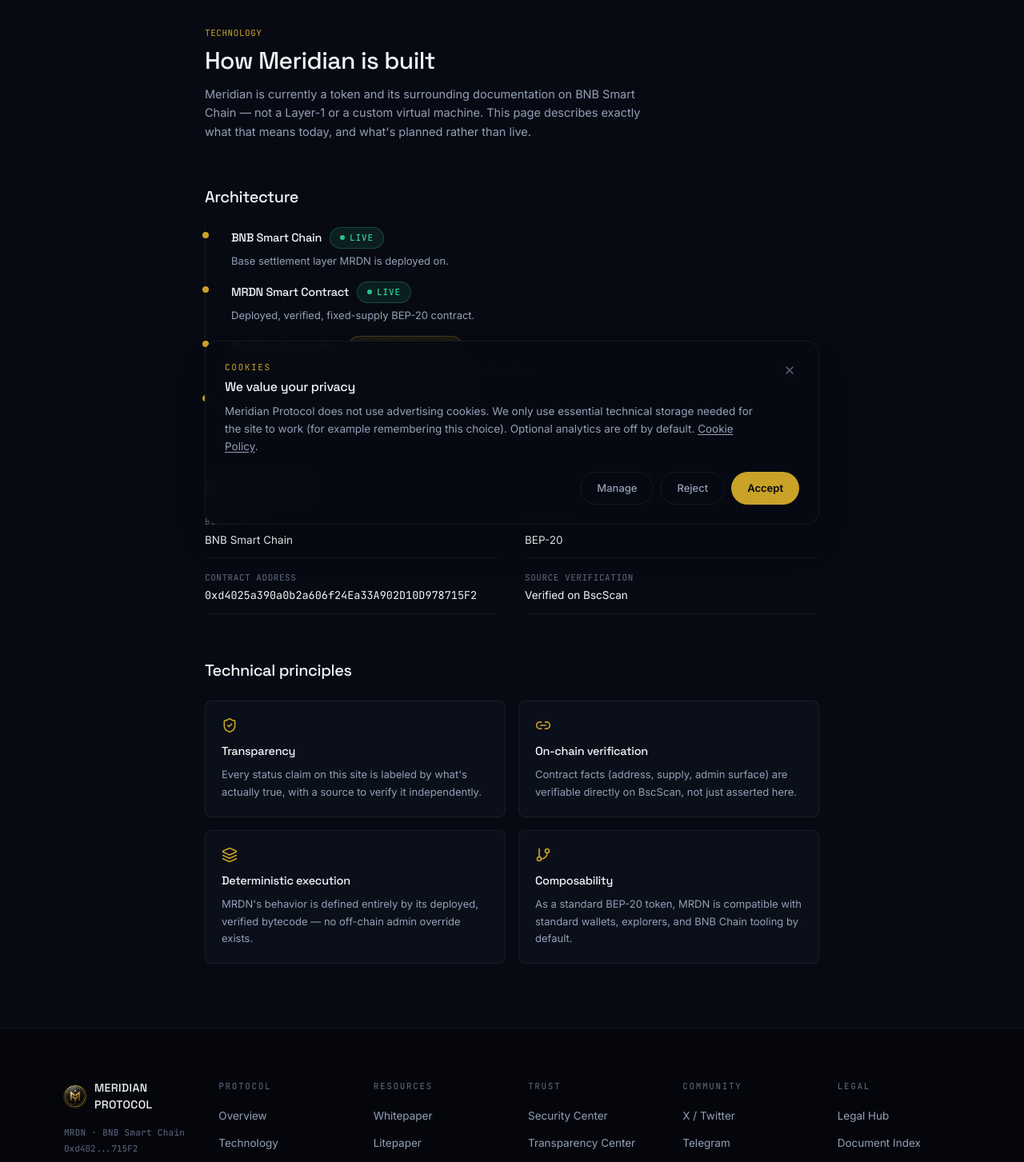
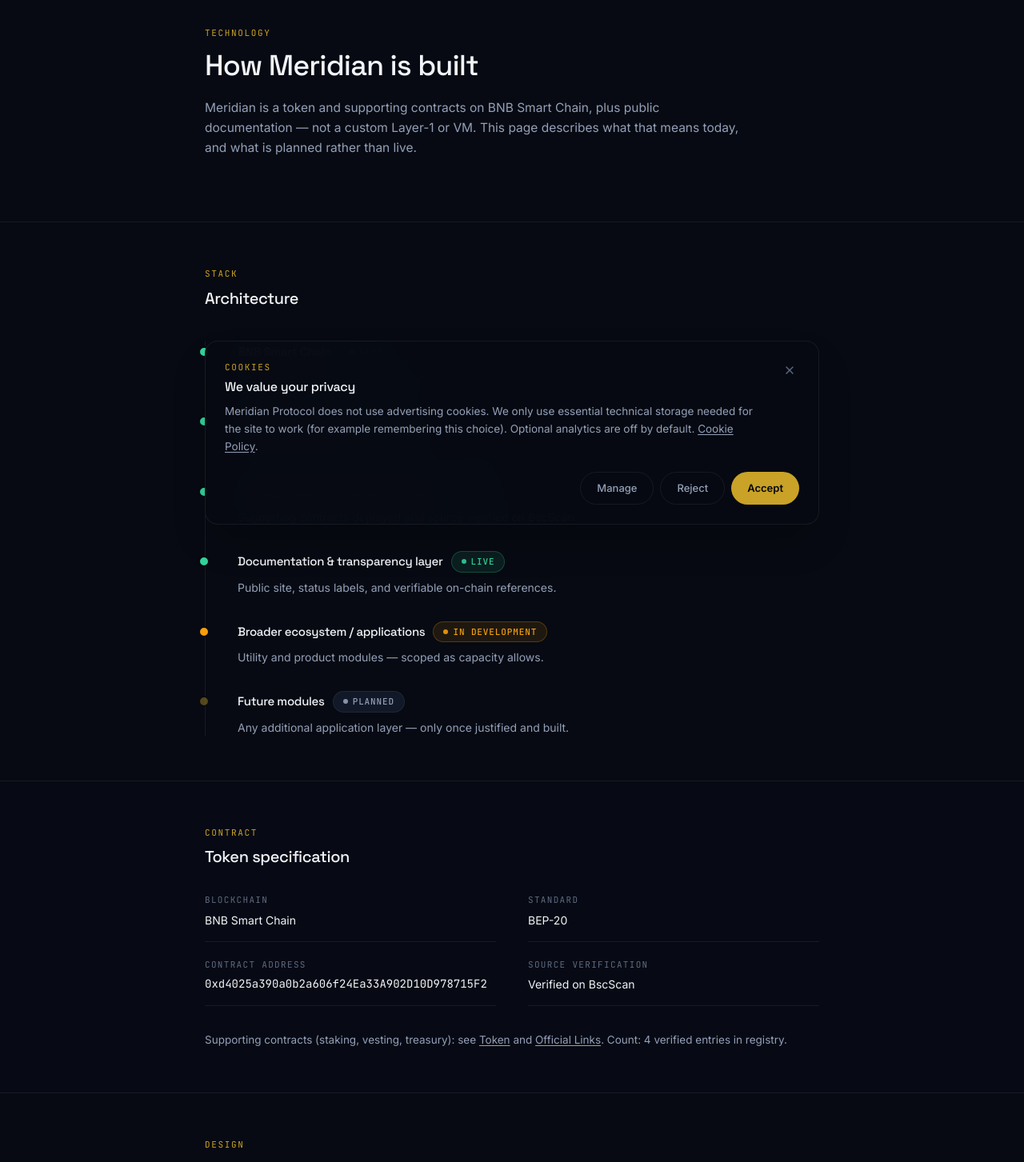
Before and after one commit to AuthorFarhanFaiz/MeridianProtocol-OfficialWebsite, a React (Vite) app: page /technology in a window 1280 px wide. Shown: the part 120-1573 px from the top of the page at 80% size. Built offline with nearby package versions, Linux system fonts and the light colour scheme.

Commit message:
Update Technology.tsx

```diff
--- a/src/pages/Technology.tsx
+++ b/src/pages/Technology.tsx
@@ -1,89 +1,205 @@
 import { Layers, ShieldCheck, Link2, GitBranch } from "lucide-react";
-import { TOKEN_CONFIG } from "@/data/token";
+import { TOKEN_CONFIG, CONTRACTS } from "@/data/token";
 import StatusBadge from "@/components/StatusBadge";
+import { Link } from "react-router-dom";
 
 const ARCHITECTURE_LAYERS = [
-  { layer: "BNB Smart Chain", status: "LIVE", desc: "Base settlement layer MRDN is deployed on." },
-  { layer: "MRDN Smart Contract", status: "LIVE", desc: "Deployed, verified, fixed-supply BEP-20 contract." },
-  { layer: "Meridian Ecosystem", status: "IN DEVELOPMENT", desc: "Documentation, governance model, and community structure." },
-  { layer: "Future Modules / Applications", status: "PLANNED", desc: "Any application layer built on top — scoped only once justified." },
+  {
+    layer: "BNB Smart Chain",
+    status: "LIVE",
+    desc: "Base settlement layer where MRDN and related contracts are deployed.",
+  },
+  {
+    layer: "MRDN Token Contract",
+    status: "LIVE",
+    desc: "Fixed-supply BEP-20. Verified. No owner, mint, pause, or blacklist.",
+  },
+  {
+    layer: "Staking · Vesting · Treasury Timelock",
+    status: "LIVE",
+    desc: "Supporting contracts deployed and source-verified on BscScan.",
+  },
+  {
+    layer: "Documentation & transparency layer",
+    status: "LIVE",
+    desc: "Public site, status labels, and verifiable on-chain references.",
+  },
+  {
+    layer: "Broader ecosystem / applications",
+    status: "IN DEVELOPMENT",
+    desc: "Utility and product modules — scoped as capacity allows.",
+  },
+  {
+    layer: "Future modules",
+    status: "PLANNED",
+    desc: "Any additional application layer — only once justified and built.",
+  },
 ];
 
 const PRINCIPLES = [
   {
     icon: ShieldCheck,
     title: "Transparency",
-    body: "Every status claim on this site is labeled by what's actually true, with a source to verify it independently.",
+    body: "Every status claim on this site is labeled by what’s actually true, with a path to verify it independently.",
   },
   {
     icon: Link2,
     title: "On-chain verification",
-    body: "Contract facts (address, supply, admin surface) are verifiable directly on BscScan, not just asserted here.",
+    body: "Contract facts (address, supply, admin surface) are verifiable on BscScan, not only asserted here.",
   },
   {
     icon: Layers,
     title: "Deterministic execution",
-    body: "MRDN's behavior is defined entirely by its deployed, verified bytecode — no off-chain admin override exists.",
+    body: "MRDN’s core token behavior is defined by verified bytecode — no owner-based mint or pause on the token.",
   },
   {
     icon: GitBranch,
     title: "Composability",
-    body: "As a standard BEP-20 token, MRDN is compatible with standard wallets, explorers, and BNB Chain tooling by default.",
+    body: "As a standard BEP-20, MRDN works with standard wallets, explorers, and BNB Chain tooling by default.",
   },
 ];
 
 export default function Technology() {
   return (
-    <div className="container-page py-20">
-      <div className="mx-auto max-w-3xl">
-        <p className="font-mono text-[11px] uppercase tracking-wider text-line">Technology</p>
-        <h1 className="mt-2 text-3xl font-medium text-ink">How Meridian is built</h1>
-        <p className="mt-3 max-w-xl text-[14.5px] leading-relaxed text-ink-dim">
-          Meridian is currently a token and its surrounding documentation on {TOKEN_CONFIG.chain} — not
-          a Layer-1 or a custom virtual machine. This page describes exactly what that means today, and
-          what's planned rather than live.
-        </p>
+    <div>
+      <section className="border-b border-surface-border">
+        <div className="container-page py-16 sm:py-20">
+          <div className="mx-auto max-w-3xl">
+            <p className="font-mono text-[11px] uppercase tracking-[0.15em] text-line">
+              Technology
+            </p>
+            <h1 className="mt-3 font-display text-3xl font-medium tracking-tight text-ink sm:text-4xl">
+              How Meridian is built
+            </h1>
+            <p className="mt-5 max-w-2xl text-[15.5px] leading-relaxed text-ink-dim">
+              Meridian is a token and supporting contracts on {TOKEN_CONFIG.chain},
+              plus public documentation — not a custom Layer-1 or VM. This page
+              describes what that means today, and what is planned rather than live.
+            </p>
+          </div>
+        </div>
+      </section>
 
-        <h2 className="mt-14 text-xl font-medium text-ink">Architecture</h2>
-        <div className="relative mt-6 space-y-4 border-l border-surface-border pl-8">
-          {ARCHITECTURE_LAYERS.map((l) => (
-            <div key={l.layer} className="relative">
-              <span className="absolute -left-[38px] top-1 h-3 w-3 rounded-full border-2 border-base bg-line" />
-              <div className="flex flex-wrap items-center gap-2.5">
-                <h3 className="text-[14.5px] font-medium text-ink">{l.layer}</h3>
-                <StatusBadge status={l.status} />
-              </div>
-              <p className="mt-1.5 max-w-md text-[13px] text-ink-dim">{l.desc}</p>
+      <section className="border-b border-surface-border">
+        <div className="container-page py-14">
+          <div className="mx-auto max-w-3xl">
+            <p className="font-mono text-[11px] uppercase tracking-[0.15em] text-line">
+              Stack
+            </p>
+            <h2 className="mt-2 text-xl font-medium text-ink">Architecture</h2>
+
+            <div className="relative mt-10 space-y-8 border-l border-surface-border pl-8 sm:pl-10">
+              {ARCHITECTURE_LAYERS.map((l) => (
+                <div key={l.layer} className="relative">
+                  <span
+                    className={`absolute -left-[41px] top-1.5 h-3.5 w-3.5 rounded-full border-2 border-base sm:-left-[49px] ${
+                      l.status === "LIVE"
+                        ? "bg-status-live"
+                        : l.status === "IN DEVELOPMENT"
+                        ? "bg-status-progress"
+                        : "bg-line/40"
+                    }`}
+                  />
+                  <div className="flex flex-wrap items-center gap-2.5">
+                    <h3 className="text-[15px] font-medium text-ink">{l.layer}</h3>
+                    <StatusBadge
+                      status={l.status}
+                      tone={
+                        l.status === "LIVE"
+                          ? "live"
+                          : l.status === "IN DEVELOPMENT"
+                          ? "progress"
+                          : "planned"
+                      }
+                    />
+                  </div>
+                  <p className="mt-2 max-w-xl text-[14px] text-ink-dim">{l.desc}</p>
+                </div>
+              ))}
             </div>
-          ))}
+          </div>
         </div>
+      </section>
 
-        <h2 className="mt-14 text-xl font-medium text-ink">Smart contract</h2>
-        <div className="mt-5 grid gap-x-8 gap-y-4 sm:grid-cols-2">
-          {[
-            { label: "Blockchain", value: TOKEN_CONFIG.chain },
-            { label: "Standard", value: TOKEN_CONFIG.standard },
-            { label: "Contract address", value: TOKEN_CONFIG.contractAddress, mono: true },
-            { label: "Source verification", value: TOKEN_CONFIG.contractVerified ? "Verified on BscScan" : "Unverified" },
-          ].map((f) => (
-            <div key={f.label} className="border-b border-surface-border pb-3">
-              <p className="font-mono text-[11px] uppercase tracking-wider text-ink-faint">{f.label}</p>
-              <p className={`mt-1 text-[13.5px] text-ink ${f.mono ? "break-all font-mono" : ""}`}>{f.value}</p>
+      <section className="border-b border-surface-border bg-surface/10">
+        <div className="container-page py-14">
+          <div className="mx-auto max-w-3xl">
+            <p className="font-mono text-[11px] uppercase tracking-[0.15em] text-line">
+              Contract
+            </p>
+            <h2 className="mt-2 text-xl font-medium text-ink">Token specification</h2>
+
+            <div className="mt-8 grid gap-x-10 gap-y-5 sm:grid-cols-2">
+              {[
+                { label: "Blockchain", value: TOKEN_CONFIG.chain },
+                { label: "Standard", value: TOKEN_CONFIG.standard },
+                {
+                  label: "Contract address",
+                  value: TOKEN_CONFIG.contractAddress,
+                  mono: true,
+                },
+                {
+                  label: "Source verification",
+                  value: TOKEN_CONFIG.contractVerified
+                    ? "Verified on BscScan"
+                    : "Unverified",
+                },
+              ].map((f) => (
+                <div key={f.label} className="border-b border-surface-border pb-4">
+                  <p className="font-mono text-[11px] uppercase tracking-[0.12em] text-ink-faint">
+                    {f.label}
+                  </p>
+                  <p
+                    className={`mt-1.5 text-[14px] text-ink ${
+                      f.mono ? "break-all font-mono text-[13px]" : ""
+                    }`}
+                  >
+                    {f.value}
+                  </p>
+                </div>
+              ))}
             </div>
-          ))}
+
+            <p className="mt-8 text-[13.5px] text-ink-dim">
+              Supporting contracts (staking, vesting, treasury): see{" "}
+              <Link to="/token" className="underline underline-offset-2 hover:text-ink">
+                Token
+              </Link>{" "}
+              and{" "}
+              <Link to="/official-links" className="underline underline-offset-2 hover:text-ink">
+                Official Links
+              </Link>
+              . Count: {Object.keys(CONTRACTS).length} verified entries in registry.
+            </p>
+          </div>
         </div>
+      </section>
 
-        <h2 className="mt-14 text-xl font-medium text-ink">Technical principles</h2>
-        <div className="mt-6 grid gap-4 sm:grid-cols-2">
-          {PRINCIPLES.map((p) => (
-            <div key={p.title} className="rounded-lg border border-surface-border bg-surface/40 p-5">
-              <p.icon className="h-5 w-5 text-line" />
-              <h3 className="mt-3 text-[14.5px] font-medium text-ink">{p.title}</h3>
-              <p className="mt-2 text-[13px] leading-relaxed text-ink-dim">{p.body}</p>
+      <section>
+        <div className="container-page py-14">
+          <div className="mx-auto max-w-3xl">
+            <p className="font-mono text-[11px] uppercase tracking-[0.15em] text-line">
+              Design
+            </p>
+            <h2 className="mt-2 text-xl font-medium text-ink">Technical principles</h2>
+
+            <div className="mt-8 grid gap-4 sm:grid-cols-2">
+              {PRINCIPLES.map((p) => (
+                <div
+                  key={p.title}
+                  className="rounded-2xl border border-surface-border bg-surface/30 p-6"
+                >
+                  <p.icon className="h-5 w-5 text-line" />
+                  <h3 className="mt-4 text-[15px] font-medium text-ink">{p.title}</h3>
+                  <p className="mt-2 text-[13.5px] leading-relaxed text-ink-dim">
+                    {p.body}
+                  </p>
+                </div>
+              ))}
             </div>
-          ))}
+          </div>
         </div>
-      </div>
+      </section>
     </div>
   );
-}
+                    }
```
